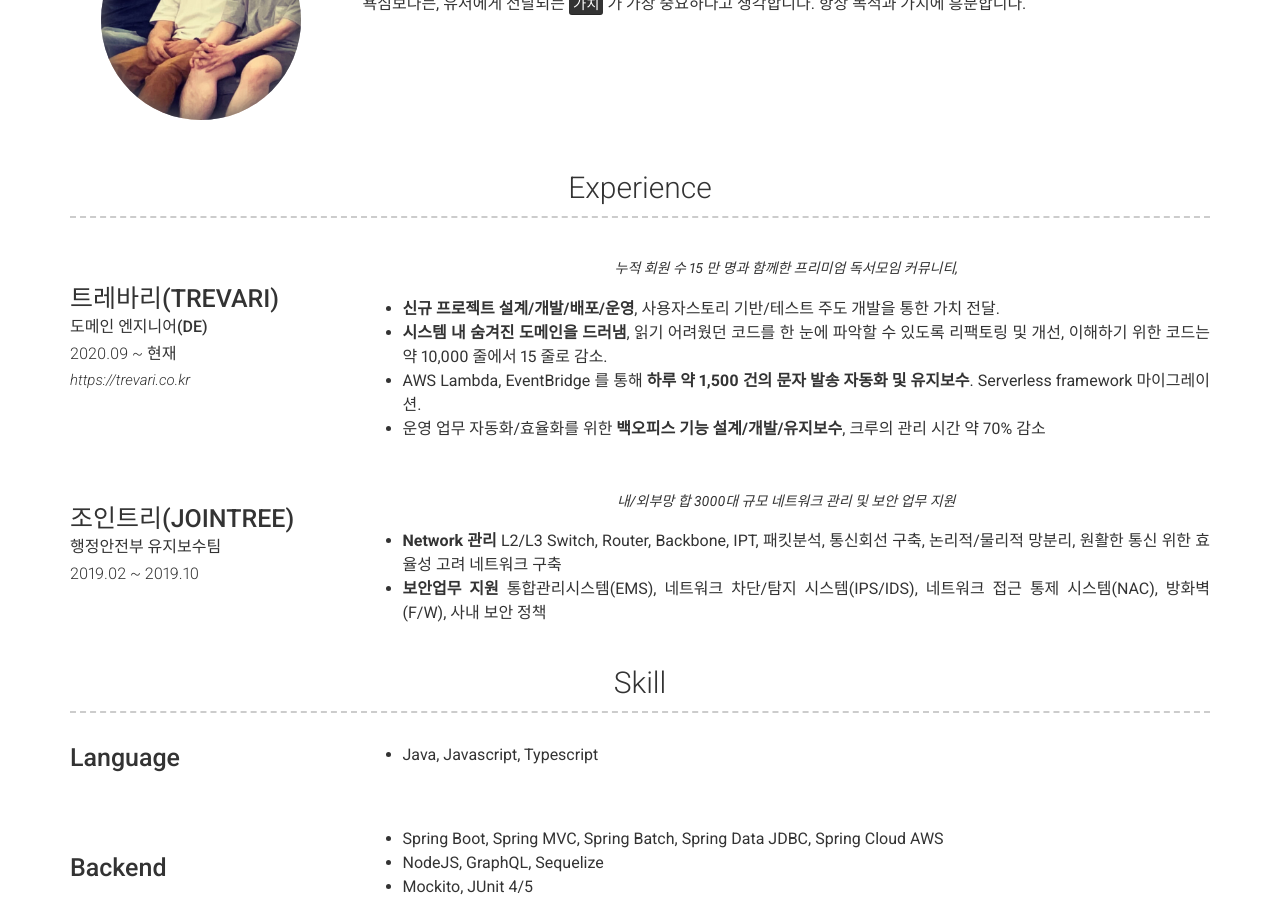
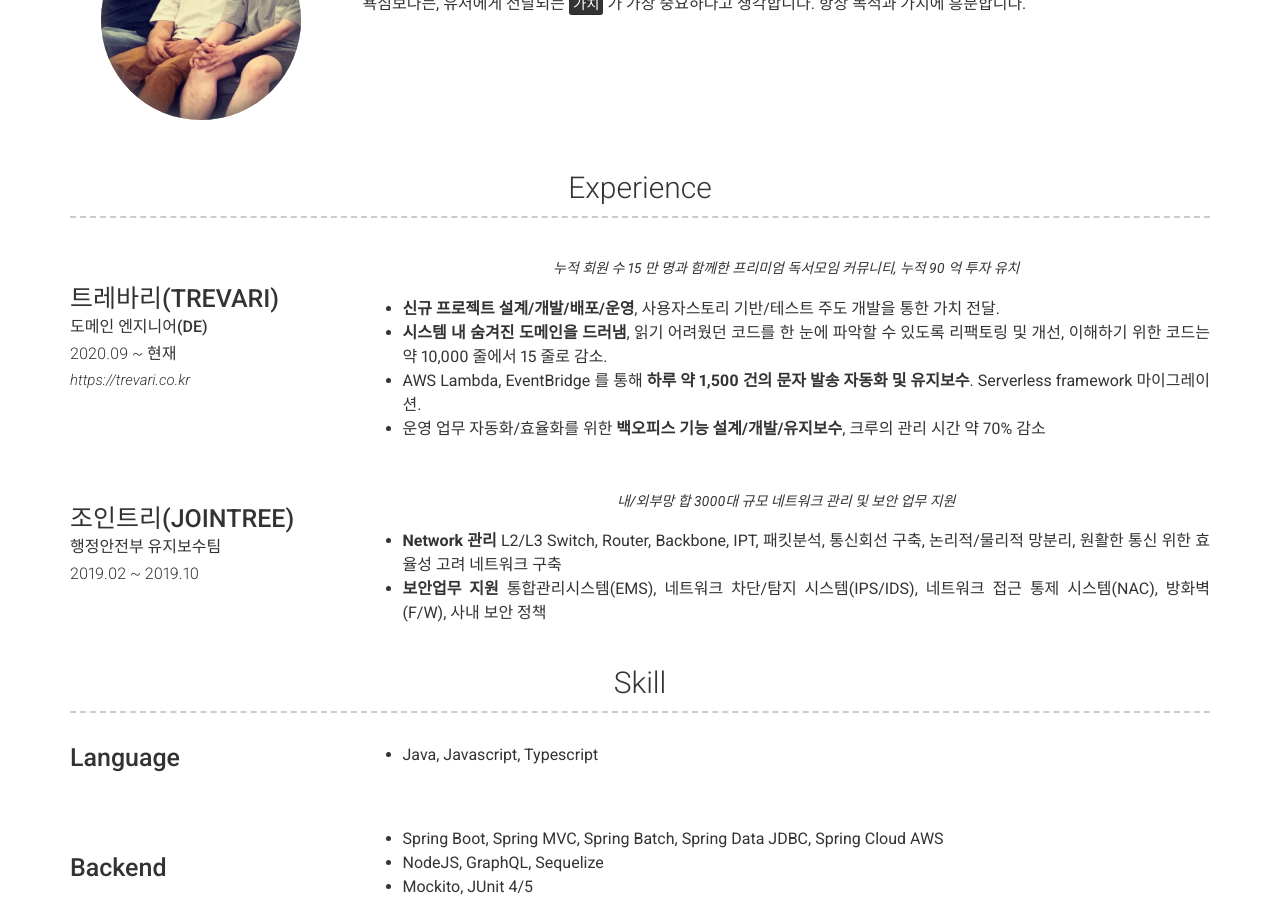
Before and after one commit to currenjin/resume, a Jekyll site: the page built from index.md, in a window 1280 px wide and 900 px high, scrolled down 436 px. Built offline with Jekyll 4.4.1, drawn with Linux system fonts in a browser that asks for light colours; nearby versions of some CDN libraries.

Commit message:
update: trevari quote

```diff
--- a/_config.yml
+++ b/_config.yml
@@ -67,7 +67,7 @@ content:
         caption: 2020.09 ~ 현재
         link: https://trevari.co.kr
         quote: >
-          누적 회원 수 15 만 명과 함께한 프리미엄 독서모임 커뮤니티,
+          누적 회원 수 15 만 명과 함께한 프리미엄 독서모임 커뮤니티, 누적 90 억 투자 유치
         description: |
           - **신규 프로젝트 설계/개발/배포/운영**, 사용자스토리 기반/테스트 주도 개발을 통한 가치 전달.
           - **시스템 내 숨겨진 도메인을 드러냄**, 읽기 어려웠던 코드를 한 눈에 파악할 수 있도록 리팩토링 및 개선, 이해하기 위한 코드는 약 10,000 줄에서 15 줄로 감소.
```
